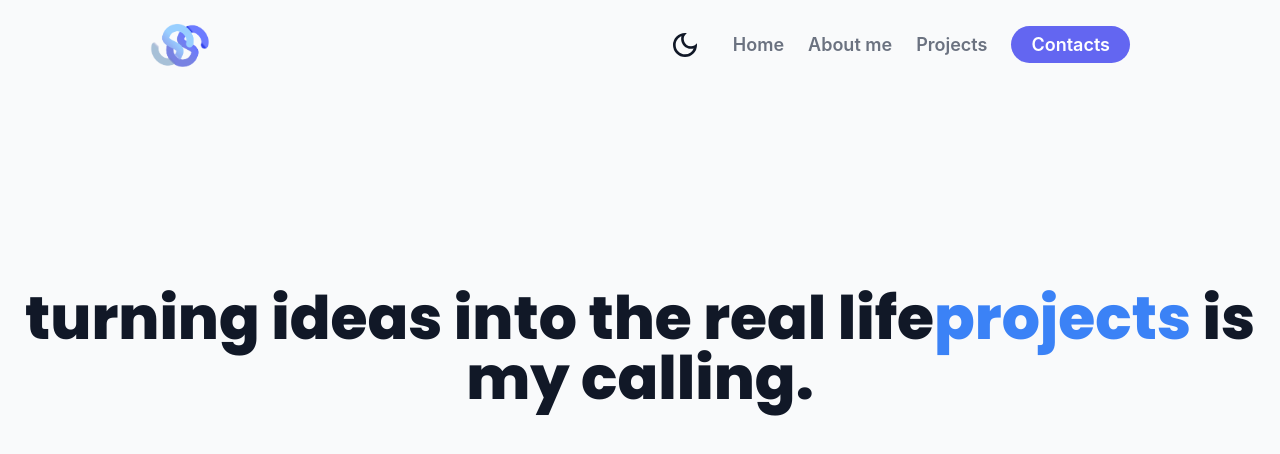
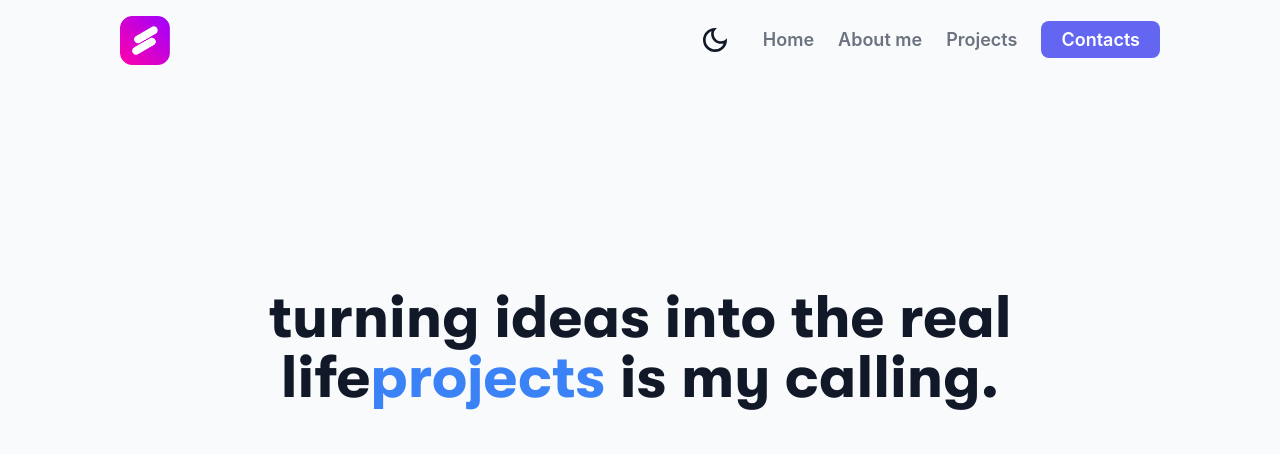
Before and after one commit to sachin-sapkota/portfolio, a Next.js app: page / in a window 1280 px wide. Shown: the top 454 px of the page. Built offline with nearby package versions, Linux system fonts and the light colour scheme.

Commit message:
logo added

```diff
--- a/components/Navbar/Header.js
+++ b/components/Navbar/Header.js
@@ -78,13 +78,13 @@ const Header = () => {
         ref={navbar}
         className=" h-15 fixed top-0 z-[100] inset-x-0 bg-gray-50 dark:bg-black"
       >
-        <div className=" md:px-[150px] sm:px-[100px] px-[50px] py-4 flex justify-between items-center">
+        <div className=" md:px-[120px] sm:px-[60px] px-[30px] py-4 flex justify-between items-center">
           {/* Logo */}
           <Link href="/">
             <Image
               src={'/images/logo.png'}
-              width={60}
-              height={60}
+              width={50}
+              height={50}
               object-contain="true"
               alt="logo"
             />
@@ -108,7 +108,7 @@ const Header = () => {
               </span>
             </Link>
             <Link href="/contacts">
-              <span className="bg-indigo-500 rounded-full py-2 px-5 text-white ">
+              <span className="bg-indigo-500 rounded-lg py-2 px-5 text-white ">
                 Contacts
               </span>
             </Link>
--- a/components/homepage/herosection.js
+++ b/components/homepage/herosection.js
@@ -17,7 +17,7 @@ const Herosection = () => {
 
   return (
     <div className="overflow-hidden relative w- ">
-      <div className="headline text-center font-extrabold text-6xl leading-[60px] font-Poppins absolute z-[20] w-full top-[20%] ">
+      <div className=" font-headline headline text-center font-extrabold text-6xl leading-[60px]  absolute z-[20] w-full top-[20%] ">
         turning ideas into the real life
         <span className="text-blue-500">projects</span> is my calling.
       </div>
--- a/pages/_document.js
+++ b/pages/_document.js
@@ -20,7 +20,7 @@ export default function Document() {
           crossOrigin="true"
         />
       </Head>
-      <body>
+      <body className="px-[100px]">
         <Main />
         <NextScript />
       </body>
--- a/pages/index.js
+++ b/pages/index.js
@@ -1,4 +1,4 @@
-import Layout from '../components/Layout';
+import Layout from '../components/layout';
 import Image from 'next/image';
 import Herosection from '../components/homepage/herosection';
 export default function Home() {
--- a/styles/globals.css
+++ b/styles/globals.css
@@ -37,9 +37,14 @@ a {
 }
 
 @layer base {
+  @font-face{
+    font-family: walshiem;
+    src: url('../public/fonts/GT-Walsheim-Bold.ttf');
+  }
   body {
     @apply bg-gray-50 text-gray-900 dark:bg-black dark:text-gray-100;
     @apply min-h-screen;
+    font-family: walshiem;
   }
 
   ::selection {
--- a/tailwind.config.js
+++ b/tailwind.config.js
@@ -10,6 +10,8 @@ module.exports = {
     extend: {
       fontFamily: {
         Poppins: ['Poppins', 'sans-serif'],
+
+        headline: ['walshiem'],
       },
     },
   },
```
Also changed, not shown: public/fonts/GT-Walsheim-Bold.ttf (added), public/images/logo.png.
